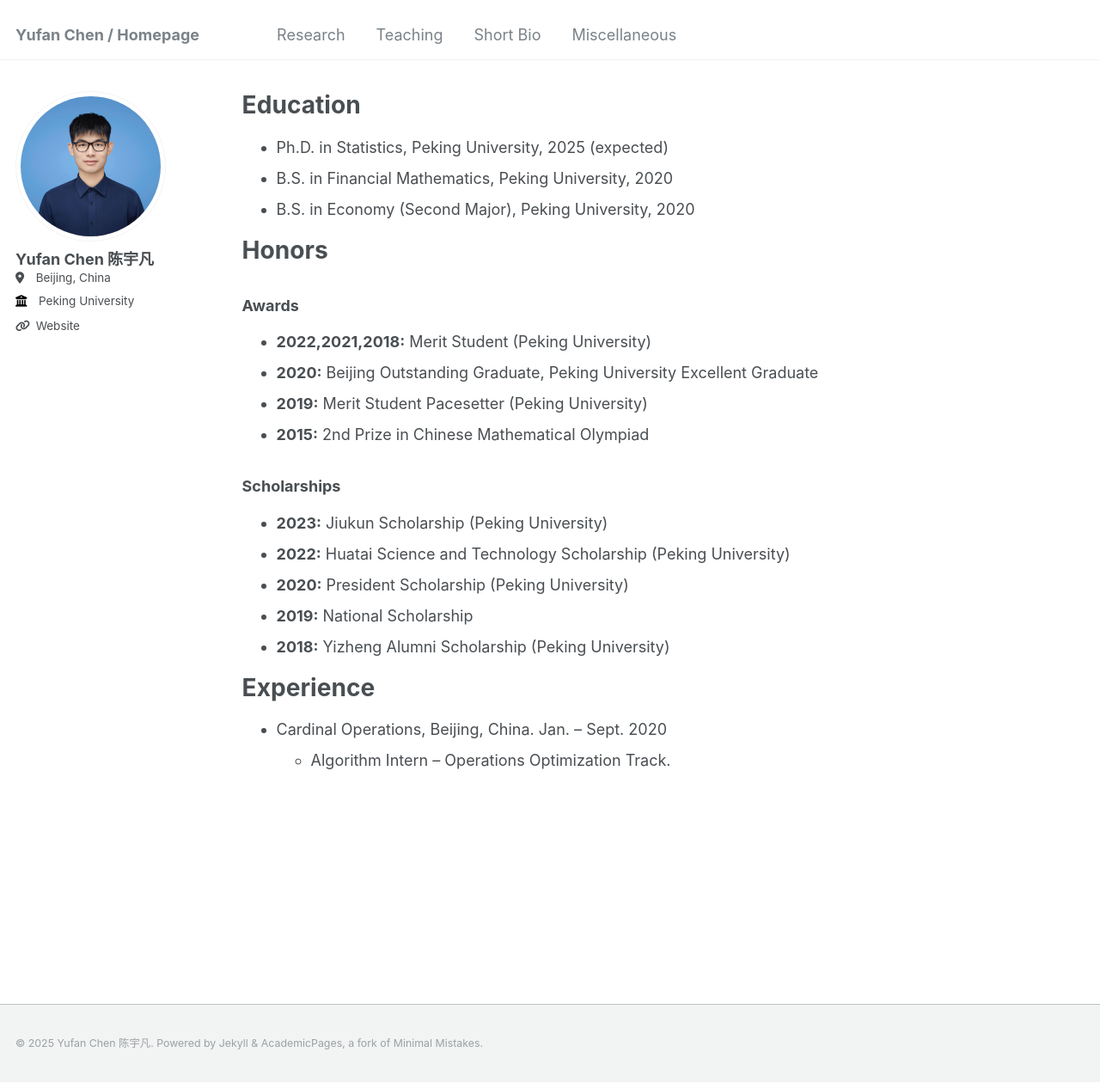
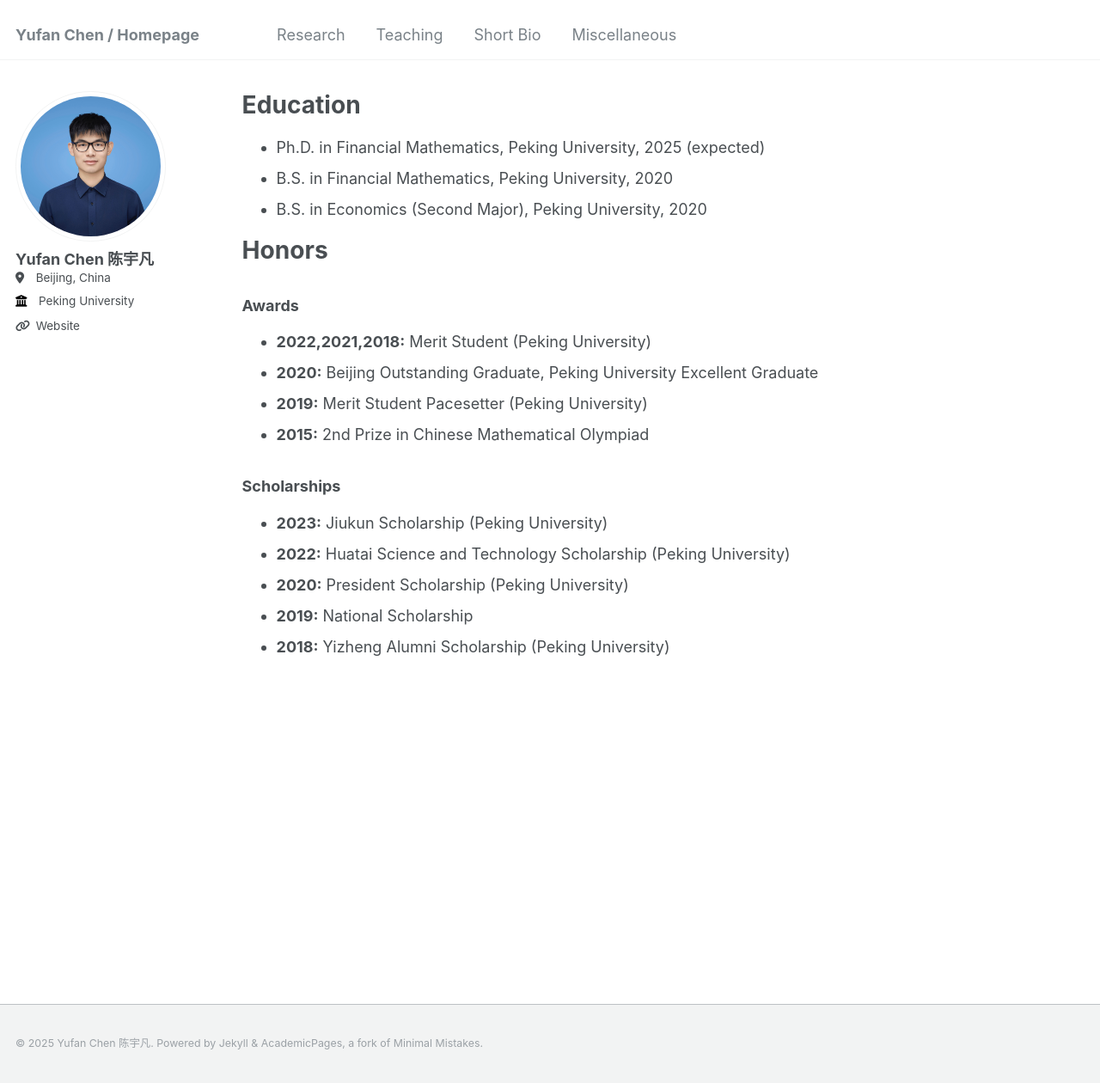
Before and after one commit to YuwanIvan/yuwanivan.github.io, a Jekyll site: the page built from _pages/cv.md, in a window 1280 px wide and 1260 px high. Shown: the whole window at 86% size. Built offline with Jekyll 4.4.1, drawn with Linux system fonts in a browser that asks for light colours.

Commit message:
update all

```diff
--- a/_pages/cv.md
+++ b/_pages/cv.md
@@ -11,9 +11,9 @@ redirect_from:
 
 Education
 ======
-* Ph.D. in Statistics, Peking University, 2025 (expected)
+* Ph.D. in Financial Mathematics, Peking University, 2025 (expected)
 * B.S. in Financial Mathematics, Peking University, 2020
-* B.S. in Economy (Second Major), Peking University, 2020
+* B.S. in Economics (Second Major), Peking University, 2020
 
 
 Honors
@@ -32,7 +32,7 @@ Honors
 * **2018:** Yizheng Alumni Scholarship (Peking University)
 
 
-Experience
+<!-- Experience
 ======
 * Cardinal Operations, Beijing, China. Jan. -- Sept. 2020
-  * Algorithm Intern -- Operations Optimization Track.
+  * Algorithm Intern -- Operations Optimization Track. -->
```
Also changed, not shown: _pages/about.md (+3 -2 lines), _pages/research.md (+3 -3 lines).
